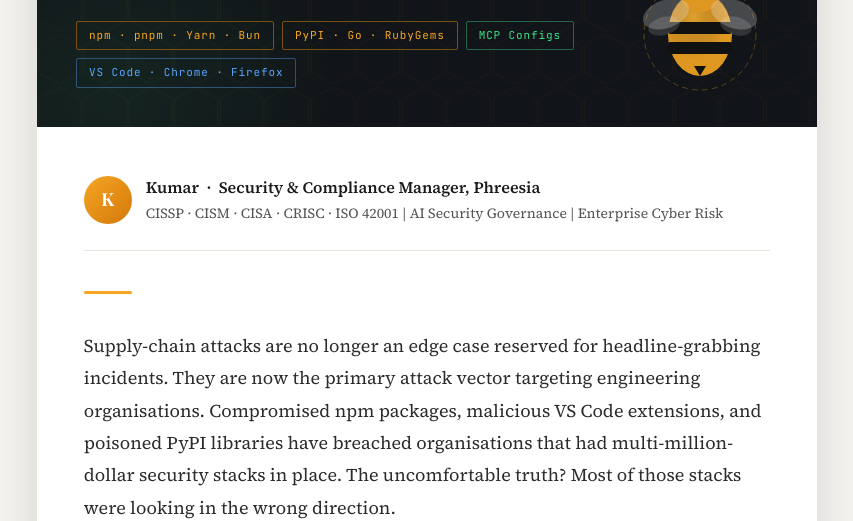
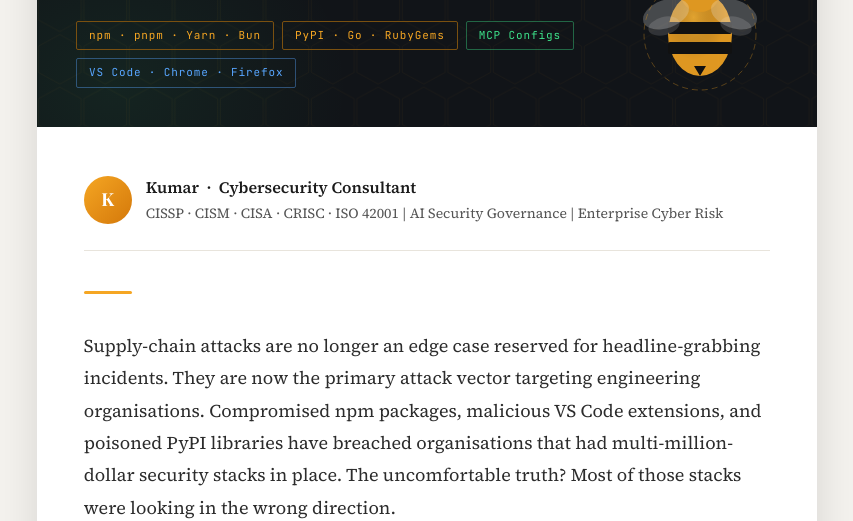
Before and after one commit to tribal-knowledge/bumblebee, a plain HTML site: page index.html in a window 1280 px wide. Shown: the part 281-802 px from the top of the page, without its empty margins (213-1066 px from the left). Drawn offline with nearby package versions, Linux system fonts and the light colour scheme.

Commit message:
Add files via upload

```diff
--- a/index.html
+++ b/index.html
@@ -537,7 +537,7 @@
     <div class="byline">
       <div class="avatar">K</div>
       <div>
-        <div class="byline-name">Kumar &nbsp;·&nbsp; Security &amp; Compliance Manager, Phreesia</div>
+        <div class="byline-name">Kumar &nbsp;·&nbsp; Cybersecurity Consultant</div>
         <div class="byline-text">CISSP · CISM · CISA · CRISC · ISO 42001 | AI Security Governance | Enterprise Cyber Risk</div>
       </div>
     </div>
```
